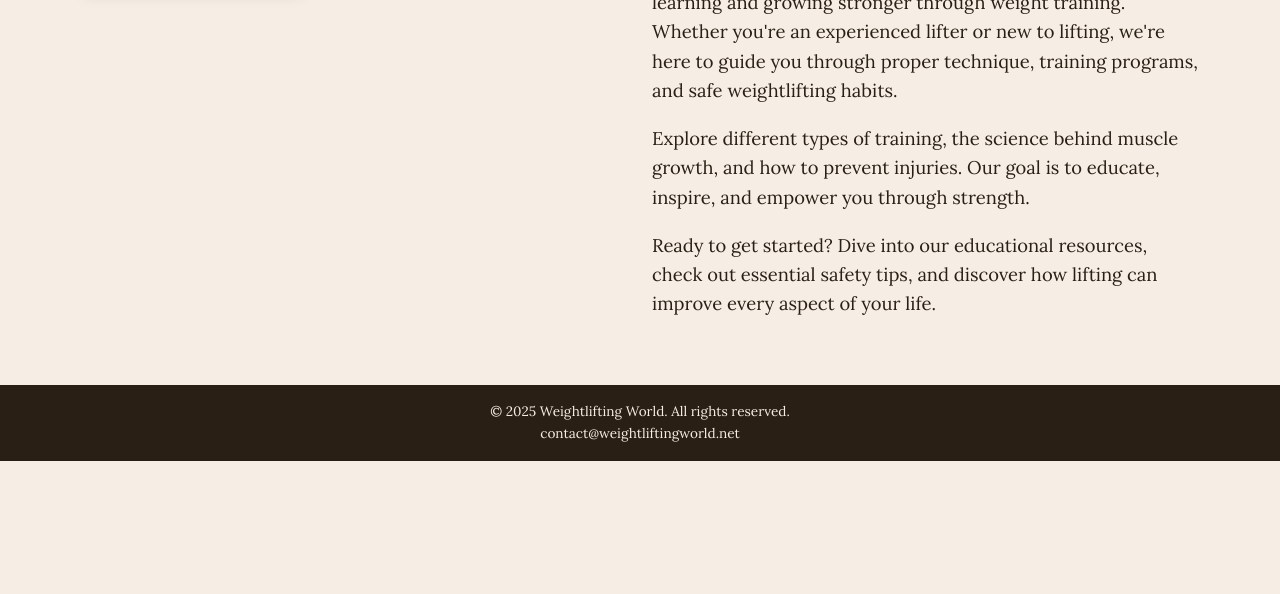
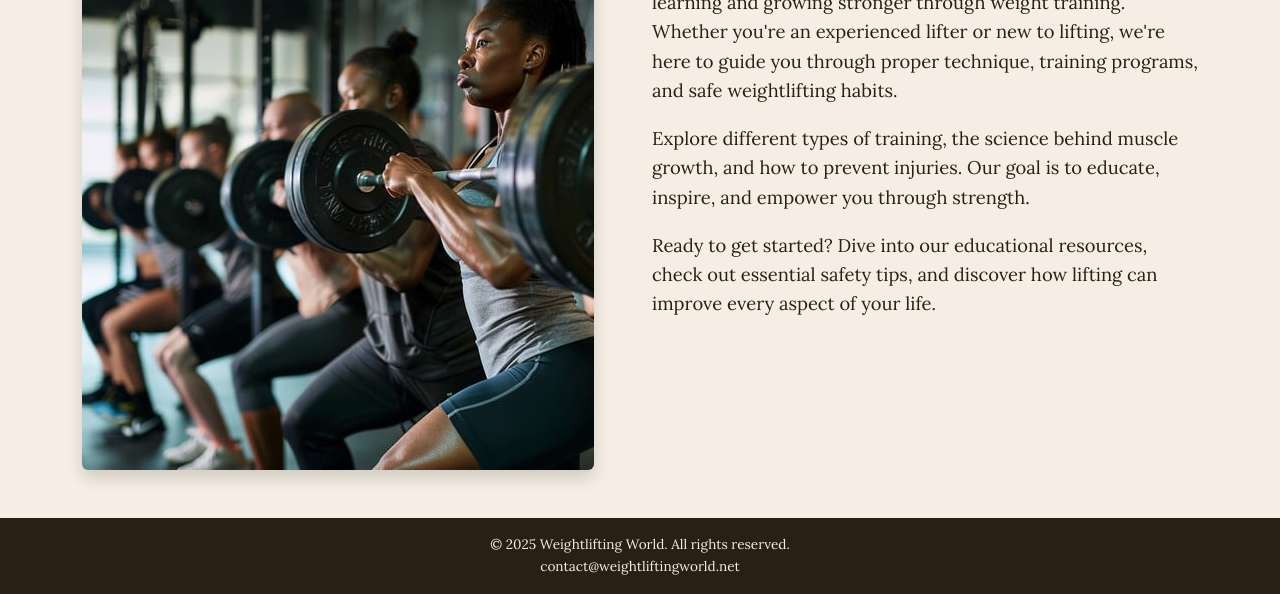
Before and after one commit to valdovinoss/valdovinoss.github.io, a plain HTML site: page index.html in a window 1280 px wide. Shown: the part 258-852 px from the top of the page. Before the commit the page ends 800 px from the top, so only its background shows below. Drawn offline with nearby package versions, Linux system fonts and the light colour scheme; a web font is replaced by a local one.

Commit message:
Fix image source path in index.html

```diff
--- a/index.html
+++ b/index.html
@@ -59,7 +59,7 @@ Date: 10/20/2025
   <main class="container my-5">
     <div class="row mb-4">
       <div class="col-md-6">
-        <img src="project/images/group-session.png" alt="Group weightlifting session" class="img-fluid round shadow">
+        <img src="images/group-session.png" alt="Group weightlifting session" class="img-fluid round shadow">
       </div>
       <div class="col-md-6">
         <p>Welcome to <strong>Weightlifting World</strong>, your ultimate resource for learning and growing stronger through weight training. Whether you're an experienced lifter or new to lifting, we're here to guide you through proper technique, training programs, and safe weightlifting habits.</p>
```
